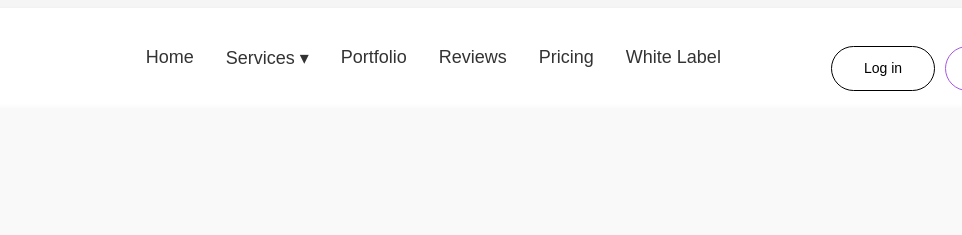
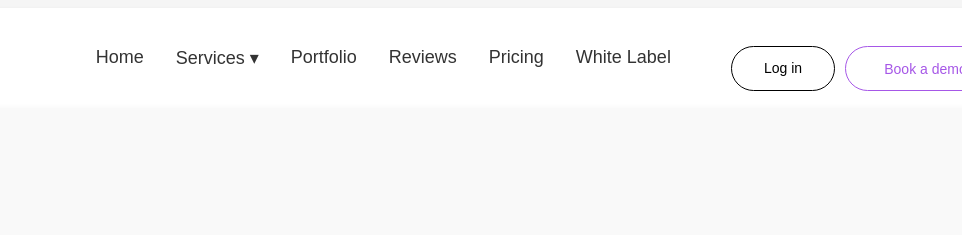
Before and after one commit to asifbhuiyann/Shopify-Task, a plain HTML site: page index.html in a window 1280 px wide. Shown: the top 235 px of the page, 318-1280 px from the left. Drawn offline with Linux system fonts and the light colour scheme.

Commit message:
final touch

```diff
--- a/style.css
+++ b/style.css
@@ -7,13 +7,13 @@ body {
 }
 .navSection{
     width: 100%;
-    max-width: 1520px;
-    min-height: 100px;
+    width: 1520px;
+    height: 100px;
     background-color: #ffffff;
 }
 .navbar {
     width: 100%;
-    max-width: 1200px;
+    max-width: 1100px;
     height: 68px;
     padding: 16px 16px;
     gap: 10px;
```
